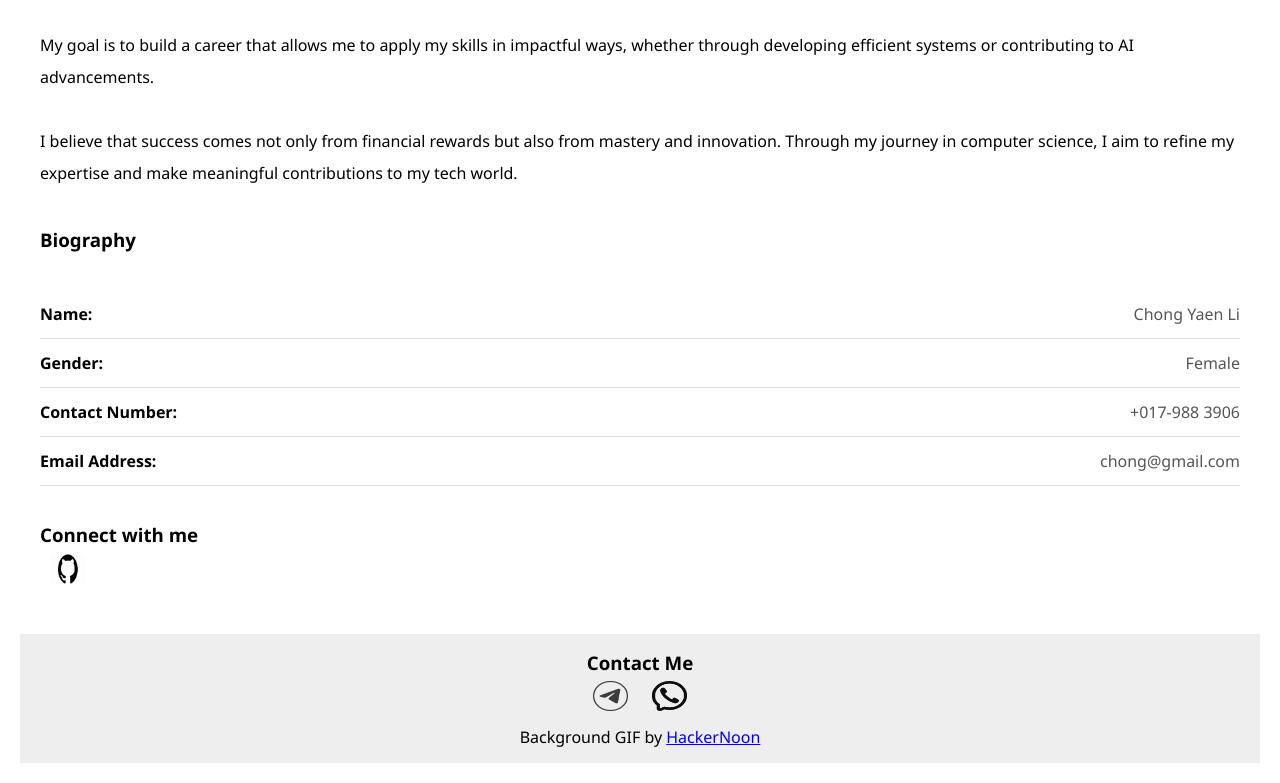
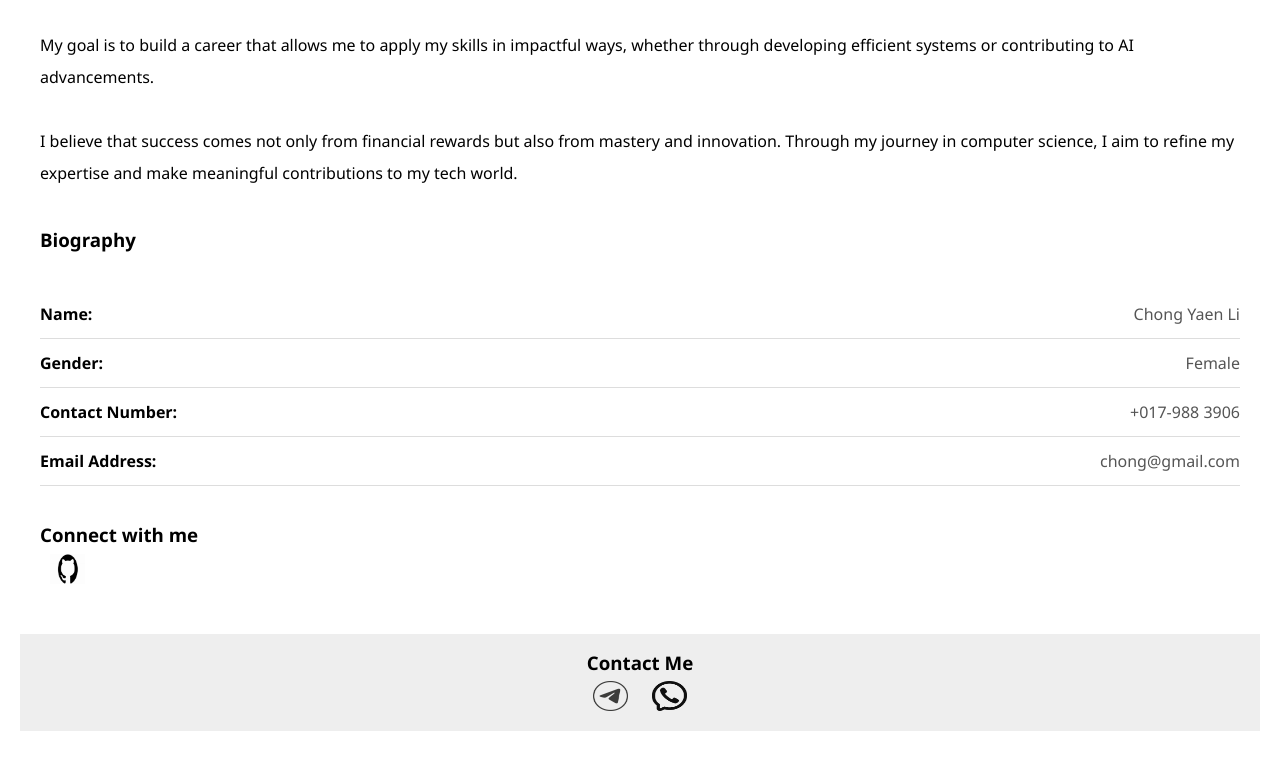
Before and after one commit to yaen-li/profile, a plain HTML site: page about.html in a window 1280 px wide. Shown: the part 333-1116 px from the top of the page. After the commit the page ends 1084 px from the top, so only its background shows below. Drawn offline with Linux system fonts and the light colour scheme.

Commit message:
Update about.html

```diff
--- a/about.html
+++ b/about.html
@@ -91,7 +91,6 @@
             <img src="images/whatsapp-icon.webp" alt="WhatsApp" title="No welcome No welcome"/>
             </a>
         </div>
-        <p>Background GIF by <a href="https://hackernoon.com">HackerNoon</a></p>
     </footer>
 
     <button id="backToTop" title="Back to Top">↑</button>
```
